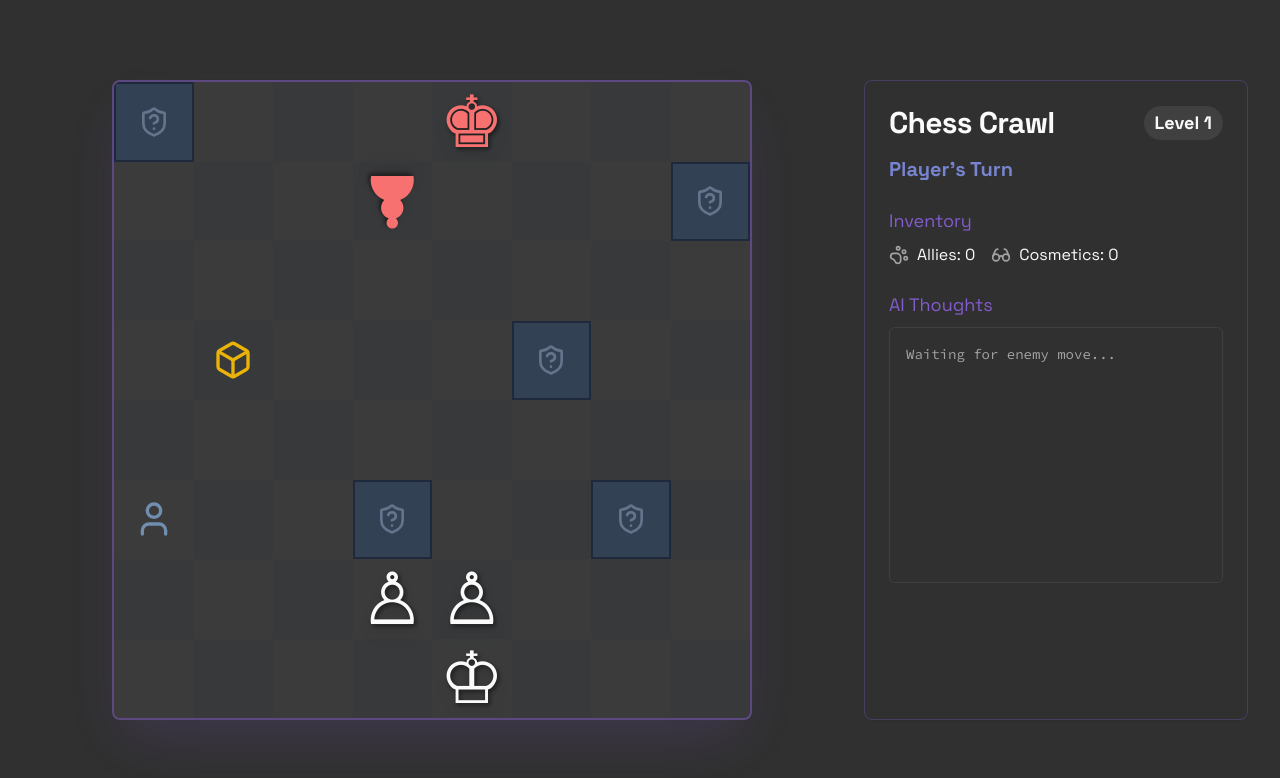
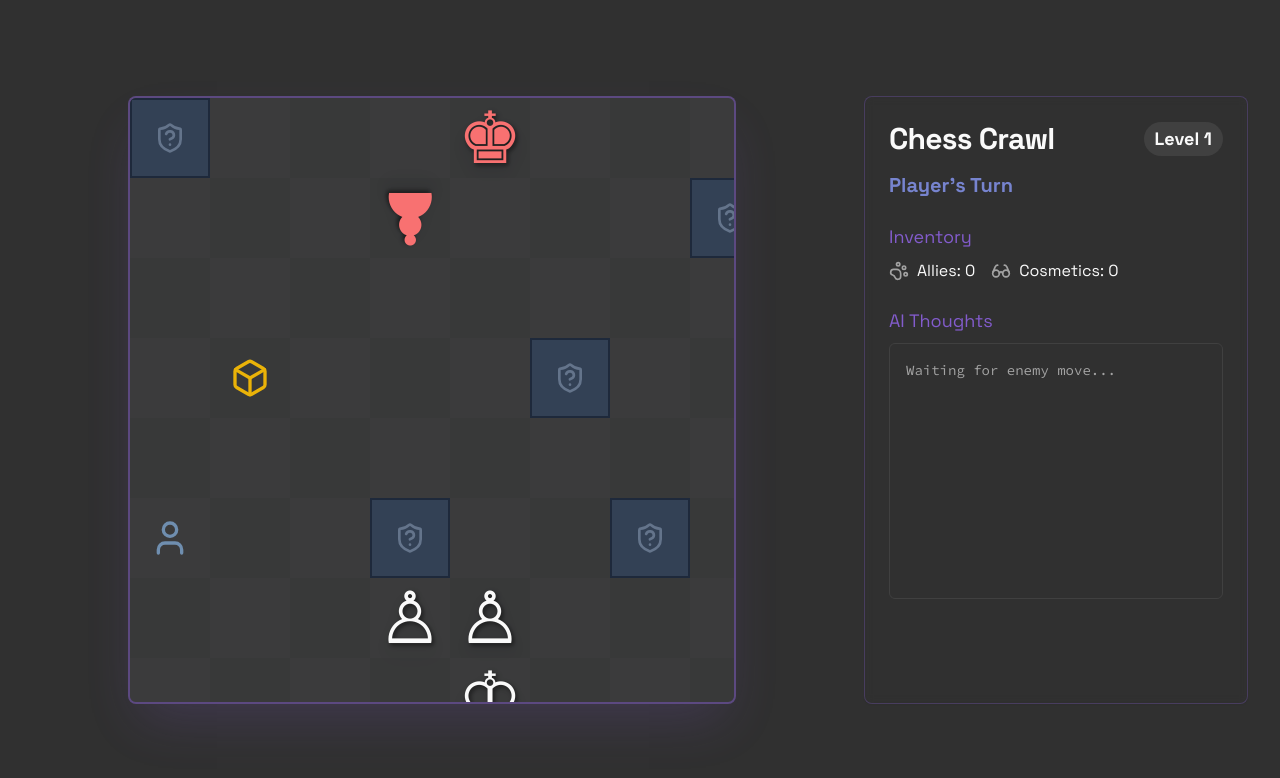
Before and after one commit to denys-experiments/chess-crawl-ai, a Next.js app: page / in a window 1280 px wide. Shown: the top 778 px of the page. Built offline with nearby package versions, Linux system fonts and the light colour scheme.

Commit message:
Currently board sizes are fixed at 8x8. Let's make them vary slightly fr

```diff
--- a/src/app/page.tsx
+++ b/src/app/page.tsx
@@ -1,7 +1,7 @@
 
 "use client";
 
-import { useState, useEffect, useCallback } from 'react';
+import { useState, useEffect, useCallback, useRef } from 'react';
 import type { Piece, Board, Position, PieceType } from '@/types';
 import { GameBoard } from '@/components/game/board';
 import { GameHud } from '@/components/game/hud';
@@ -164,7 +164,7 @@ export default function Home() {
   const movePiece = (from: Position, to: Position) => {
     if (!board) return;
     const newBoard = board.map(row => row.map(tile => tile ? {...tile} : null));
-    const pieceToMove = JSON.parse(JSON.stringify(newBoard[from.y][from.x])) as Piece;
+    const pieceToMove = JSON.parse(JSON.stringify(newBoard[from.y][from.x] as Piece));
     const targetTile = newBoard[to.y][to.x];
 
     let newPieceState: Piece = {
@@ -193,7 +193,7 @@ export default function Home() {
         }
     }
 
-    if (targetTile?.type === 'chest' || (targetTile?.type === 'chest' && isOrthogonalMove)) {
+    if (targetTile?.type === 'chest' || (targetTile?.type === 'chest' && isOrthogonalMove(from, to))) {
       if (pieceToMove.piece === 'Pawn') {
         const newPieceType = getPromotionPiece(level, playerPieces);
         newPieceState = {
@@ -234,12 +234,19 @@ export default function Home() {
     setTurn('enemy');
   };
 
+  function isOrthogonalMove(from: Position, to: Position) {
+    return from.x === to.x || from.y === to.y;
+  }
+
   const checkForAllyRescue = (pos: Position, currentBoard: Board) => {
     const directions = [[-1,-1],[-1,0],[-1,1],[0,-1],[0,1],[1,-1],[1,0],[1,1]];
+    const height = currentBoard.length;
+    const width = currentBoard[0]?.length || 0;
+
     directions.forEach(([dx, dy]) => {
       const nx = pos.x + dx;
       const ny = pos.y + dy;
-      if (nx >= 0 && nx < 8 && ny >= 0 && ny < 8) {
+      if (nx >= 0 && nx < width && ny >= 0 && ny < height) {
         const adjacentTile = currentBoard[ny][nx];
         if (adjacentTile?.type === 'sleeping_ally') {
           const newPieceType = adjacentTile.piece;
@@ -274,6 +281,11 @@ export default function Home() {
 
     const allPossibleMoves: { piece: Piece; move: Position; score: number }[] = [];
     const playerKing = playerPieces.find(p => p.piece === 'King');
+
+    const height = board.length;
+    const width = board[0].length;
+    const widthCenter = (width - 1) / 2;
+    const heightCenter = (height - 1) / 2;
 
     for (const enemy of enemies) {
         const moves = getValidMoves({x: enemy.x, y: enemy.y}, board);
@@ -314,8 +326,9 @@ export default function Home() {
                  }
             }
 
-            const centrality = (4 - Math.abs(move.x - 3.5)) + (4 - Math.abs(move.y - 3.5));
-            score += centrality / 4;
+            const centralityX = (width / 2) - Math.abs(move.x - widthCenter);
+            const centralityY = (height / 2) - Math.abs(move.y - heightCenter);
+            score += (centralityX + centralityY) / 4;
 
             if (enemy.piece === 'King') {
                 score -= 5;
@@ -348,7 +361,7 @@ export default function Home() {
     newPieceState.y = move.y;
 
     if (pieceToMove.piece === 'Pawn') {
-        const isOrthogonalMove = from.x === move.x || from.y === move.y;
+        const isOrthogonal = from.x === move.x || from.y === move.y;
         const currentDirection = pieceToMove.direction || (pieceToMove.color === 'white' ? 'up' : 'down');
         const forwardVector = { 'up': {y: -1}, 'down': {y: 1}, 'left': {x: -1}, 'right': {x: 1} }[currentDirection] as {x?: number, y?: number};
 
@@ -356,7 +369,7 @@ export default function Home() {
             (forwardVector.y !== undefined && move.y === from.y + forwardVector.y && from.x === move.x) ||
             (forwardVector.x !== undefined && move.x === from.x + forwardVector.x && from.y === move.y);
 
-        if (isOrthogonalMove && !isStandardForwardMove) {
+        if (isOrthogonal && !isStandardForwardMove) {
             let newDirection = pieceToMove.direction;
             if (move.x > from.x) newDirection = 'right';
             else if (move.x < from.x) newDirection = 'left';
@@ -371,7 +384,7 @@ export default function Home() {
 
     setBoard(newBoard);
 
-    let reasoning = `Enemy ${pieceToMove.piece} moves to ${String.fromCharCode(97 + move.x)}${8 - move.y}.`;
+    let reasoning = `Enemy ${pieceToMove.piece} moves to column ${move.x + 1}, row ${move.y + 1}.`;
     if (targetTile?.type === 'piece') {
         reasoning += ` Capturing a ${targetTile.piece}.`;
     }
--- a/src/components/game/board.tsx
+++ b/src/components/game/board.tsx
@@ -1,3 +1,5 @@
+
+import { useRef } from 'react';
 import type { Board, Position } from '@/types';
 import { Tile } from './tile';
 
@@ -9,20 +11,85 @@ interface GameBoardProps {
 }
 
 export function GameBoard({ board, onTileClick, selectedPiece, availableMoves }: GameBoardProps) {
+  const containerRef = useRef<HTMLDivElement>(null);
+  const isDraggingRef = useRef(false);
+
+  const handleMouseDown = (e: React.MouseEvent) => {
+    const ele = containerRef.current;
+    if (!ele || e.button !== 0) return;
+
+    isDraggingRef.current = false;
+    ele.style.cursor = 'grabbing';
+
+    const startPos = { x: e.pageX, y: e.pageY };
+    const startScroll = { left: ele.scrollLeft, top: ele.scrollTop };
+
+    const handleMouseMove = (moveEvent: MouseEvent) => {
+      const dx = moveEvent.pageX - startPos.x;
+      const dy = moveEvent.pageY - startPos.y;
+
+      if (Math.abs(dx) > 5 || Math.abs(dy) > 5) {
+        isDraggingRef.current = true;
+      }
+
+      ele.scrollLeft = startScroll.left - dx;
+      ele.scrollTop = startScroll.top - dy;
+    };
+
+    const handleMouseUp = () => {
+      ele.style.cursor = 'grab';
+      window.removeEventListener('mousemove', handleMouseMove);
+      window.removeEventListener('mouseup', handleMouseUp);
+    };
+
+    window.addEventListener('mousemove', handleMouseMove);
+    window.addEventListener('mouseup', handleMouseUp);
+  };
+
+  const handleTileClickWrapper = (x: number, y: number) => {
+      if (!isDraggingRef.current) {
+          onTileClick(x,y);
+      }
+  }
+
+  if (!board || board.length === 0) {
+    return null;
+  }
+
+  const height = board.length;
+  const width = board[0].length;
+  const cellSizeRem = 5;
+
   return (
-    <div className="grid grid-cols-8 grid-rows-8 aspect-square w-full max-w-[calc(100vh-10rem)] bg-gray-500/10 rounded-lg border-2 border-primary/50 shadow-2xl shadow-primary/20 overflow-hidden">
+    <div
+      ref={containerRef}
+      onMouseDown={handleMouseDown}
+      className="w-full max-w-[calc(100vh-12rem)] max-h-[calc(100vh-12rem)] bg-gray-500/10 rounded-lg border-2 border-primary/50 shadow-2xl shadow-primary/20 overflow-auto cursor-grab"
+    >
+      <div
+        className="grid relative"
+        style={{
+          gridTemplateColumns: `repeat(${width}, minmax(0, 1fr))`,
+          gridTemplateRows: `repeat(${height}, minmax(0, 1fr))`,
+          width: `${width * cellSizeRem}rem`,
+          height: `${height * cellSizeRem}rem`,
+          minWidth: '100%',
+          minHeight: '100%',
+        }}
+      >
         {board.map((row, y) =>
           row.map((tile, x) => (
             <Tile
               key={`${x}-${y}`}
               tile={tile}
               position={{ x, y }}
-            onClick={() => onTileClick(x, y)}
+              onClick={() => handleTileClickWrapper(x, y)}
               isSelected={selectedPiece?.x === x && selectedPiece?.y === y}
               isAvailableMove={availableMoves.some(move => move.x === x && move.y === y)}
             />
           ))
         )}
       </div>
+    </div>
   );
 }
--- a/src/lib/game-logic.ts
+++ b/src/lib/game-logic.ts
@@ -3,7 +3,7 @@ import type { Board, Position, Piece, Tile, PieceType } from '@/types';
 
 function getRandomAllyPiece(level: number): PieceType {
   const pieceWeights: { piece: PieceType; weight: number; minLevel: number }[] = [
-    { piece: 'Pawn', weight: 5, minLevel: 1 },
+    { piece: 'Pawn', weight: 8, minLevel: 1 },
     { piece: 'Knight', weight: 4, minLevel: 1 },
     { piece: 'Bishop', weight: 3, minLevel: 2 },
     { piece: 'Rook', weight: 2, minLevel: 4 },
@@ -13,7 +13,7 @@ function getRandomAllyPiece(level: number): PieceType {
   const availablePieces = pieceWeights.filter(p => level >= p.minLevel);
 
   if (availablePieces.length === 0) {
-    return 'Pawn'; // Should not happen with minLevel 1 pieces
+    return 'Pawn';
   }
 
   const totalWeight = availablePieces.reduce((sum, p) => sum + p.weight, 0);
@@ -26,7 +26,7 @@ function getRandomAllyPiece(level: number): PieceType {
     random -= piece.weight;
   }
 
-  return availablePieces[availablePieces.length - 1].piece; // Fallback
+  return availablePieces[availablePieces.length - 1].piece;
 }
 
 function shuffle<T>(array: T[]): T[] {
@@ -40,52 +40,61 @@ function shuffle<T>(array: T[]): T[] {
   return array;
 }
 
+export function initializeBoard(level: number, carryOverPieces: Piece[] = []): Board {
+  const width = Math.min(14, 8 + Math.floor(level / 3) + (level > 2 ? Math.floor(Math.random() * 3) - 1 : 0));
+  const height = Math.min(14, 8 + Math.floor(level / 4) + (level > 4 ? Math.floor(Math.random() * 3) - 1 : 0));
 
-export function initializeBoard(level: number, carryOverPieces: Piece[] = []): Board {
-  const board: Board = Array(8).fill(null).map(() => Array(8).fill(null));
+  const board: Board = Array(height).fill(null).map(() => Array(width).fill(null));
+
+  const kingX = Math.floor(width / 2);
+  const kingY = height - 1;
 
   const carriedOverKing = carryOverPieces.find(p => p.piece === 'King');
   if (carriedOverKing) {
-    board[7][4] = { ...carriedOverKing, x: 4, y: 7 };
+    board[kingY][kingX] = { ...carriedOverKing, x: kingX, y: kingY };
   } else {
-    board[7][4] = { type: 'piece', piece: 'King', color: 'white', x: 4, y: 7, id: `wk-${Date.now()}` };
+    board[kingY][kingX] = { type: 'piece', piece: 'King', color: 'white', x: kingX, y: kingY, id: `wk-${Date.now()}` };
   }
 
   const otherCarryOverPieces = carryOverPieces.filter(p => p.piece !== 'King');
   let placedCount = 0;
-  const startPositions = [[7,3], [7,5], [6,4], [6,3], [6,5]];
+  const startPositions = [
+    [kingY, kingX - 1], [kingY, kingX + 1],
+    [kingY - 1, kingX], [kingY - 1, kingX - 1], [kingY - 1, kingX + 1]
+  ];
+
   otherCarryOverPieces.forEach((piece, index) => {
     if(index < startPositions.length) {
       const [y, x] = startPositions[index];
-      if (!board[y][x]) {
+      if (x >= 0 && x < width && y >= 0 && y < height && !board[y][x]) {
         board[y][x] = {...piece, x, y};
         placedCount++;
       }
     }
   });
 
-
   if (placedCount === 0 && level === 1) {
-    board[6][3] = { type: 'piece', piece: 'Pawn', color: 'white', x: 3, y: 6, id: `wp1-${Date.now()}`, direction: 'up' };
-    board[6][4] = { type: 'piece', piece: 'Pawn', color: 'white', x: 4, y: 6, id: `wp2-${Date.now()}`, direction: 'up' };
+    if(kingX-1 >= 0 && kingY-1 >= 0) board[kingY-1][kingX-1] = { type: 'piece', piece: 'Pawn', color: 'white', x: kingX-1, y: kingY-1, id: `wp1-${Date.now()}`, direction: 'up' };
+    if(kingY-1 >= 0) board[kingY-1][kingX] = { type: 'piece', piece: 'Pawn', color: 'white', x: kingX, y: kingY-1, id: `wp2-${Date.now()}`, direction: 'up' };
   }
 
+  const enemyKingX = Math.floor(width / 2);
+  board[0][enemyKingX] = { type: 'piece', piece: 'King', color: 'black', x: enemyKingX, y: 0, id: `bk-${Date.now()}` };
 
-  board[0][4] = { type: 'piece', piece: 'King', color: 'black', x: 4, y: 0, id: `bk-${Date.now()}` };
-  board[1][3] = { type: 'piece', piece: 'Pawn', color: 'black', x: 3, y: 1, id: `bp1-${Date.now()}`, direction: 'down'};
-  if (level > 1) {
-    board[1][5] = { type: 'piece', piece: 'Pawn', color: 'black', x: 5, y: 1, id: `bp2-${Date.now()}`, direction: 'down'};
+  if (enemyKingX - 1 >= 0) board[1][enemyKingX-1] = { type: 'piece', piece: 'Pawn', color: 'black', x: enemyKingX - 1, y: 1, id: `bp1-${Date.now()}`, direction: 'down'};
+  if (level > 1 && enemyKingX + 1 < width) {
+    board[1][enemyKingX+1] = { type: 'piece', piece: 'Pawn', color: 'black', x: enemyKingX + 1, y: 1, id: `bp2-${Date.now()}`, direction: 'down'};
   }
-  if (level > 2) {
-    board[0][3] = { type: 'piece', piece: 'Knight', color: 'black', x: 3, y: 0, id: `bn1-${Date.now()}`};
+  if (level > 2 && enemyKingX - 1 >= 0) {
+    board[0][enemyKingX-1] = { type: 'piece', piece: 'Knight', color: 'black', x: enemyKingX - 1, y: 0, id: `bn1-${Date.now()}`};
   }
-   if (level > 3) {
-    board[0][5] = { type: 'piece', piece: 'Knight', color: 'black', x: 5, y: 0, id: `bn2-${Date.now()}`};
+   if (level > 3 && enemyKingX + 1 < width) {
+    board[0][enemyKingX+1] = { type: 'piece', piece: 'Knight', color: 'black', x: enemyKingX + 1, y: 0, id: `bn2-${Date.now()}`};
   }
 
   const emptySquares: Position[] = [];
-  for (let y = 0; y < 8; y++) {
-    for (let x = 0; x < 8; x++) {
+  for (let y = 0; y < height; y++) {
+    for (let x = 0; x < width; x++) {
       if (!board[y][x]) {
         emptySquares.push({ x, y });
       }
@@ -94,7 +103,8 @@ export function initializeBoard(level: number, carryOverPieces: Piece[] = []): B
 
   shuffle(emptySquares);
 
-  const numWalls = Math.min(emptySquares.length, Math.max(0, 4 + Math.floor(Math.random() * 3 - 1)));
+  const numSquares = width * height;
+  const numWalls = Math.min(emptySquares.length, Math.max(0, Math.floor(numSquares / 16) + Math.floor(Math.random() * 3 - 1)));
   const numChests = Math.min(emptySquares.length - numWalls, Math.max(0, 1 + Math.floor(level / 3) + Math.floor(Math.random()*2)));
   const numAllies = Math.min(emptySquares.length - numWalls - numChests, Math.max(0, 1 + Math.floor(level / 2)));
 
@@ -119,8 +129,11 @@ export function initializeBoard(level: number, carryOverPieces: Piece[] = []): B
   return board;
 }
 
-function isWithinBoard(x: number, y: number): boolean {
-  return x >= 0 && x < 8 && y >= 0 && y < 8;
+function isWithinBoard(x: number, y: number, board: Board): boolean {
+  const height = board.length;
+  if (height === 0) return false;
+  const width = board[0].length;
+  return x >= 0 && x < width && y >= 0 && y < height;
 }
 
 export function getValidMoves(pos: Position, board: Board): Position[] {
@@ -159,7 +172,7 @@ function getPawnMoves(pos: Position, piece: Piece, board: Board): Position[] {
   }[direction];
 
   const forwardPos = { x: x + forward.x, y: y + forward.y };
-  if (isWithinBoard(forwardPos.x, forwardPos.y)) {
+  if (isWithinBoard(forwardPos.x, forwardPos.y, board)) {
     const target = board[forwardPos.y][forwardPos.x];
     if (!target || target.type === 'chest') {
       moves.push(forwardPos);
@@ -175,7 +188,7 @@ function getPawnMoves(pos: Position, piece: Piece, board: Board): Position[] {
 
   captureDiagonals.forEach(diag => {
     const capturePos = { x: x + diag.x, y: y + diag.y };
-    if (isWithinBoard(capturePos.x, capturePos.y)) {
+    if (isWithinBoard(capturePos.x, capturePos.y, board)) {
       const target = board[capturePos.y][capturePos.x];
       if (target?.type === 'piece' && target.color !== piece.color) {
         moves.push(capturePos);
@@ -194,7 +207,7 @@ function getPawnMoves(pos: Position, piece: Piece, board: Board): Position[] {
     const obstaclePos = { x: x + adj.offset.x, y: y + adj.offset.y };
     let isBlocked = false;
 
-    if (!isWithinBoard(obstaclePos.x, obstaclePos.y)) {
+    if (!isWithinBoard(obstaclePos.x, obstaclePos.y, board)) {
       isBlocked = true;
     } else {
       const obstacle = board[obstaclePos.y][obstaclePos.x];
@@ -205,7 +218,7 @@ function getPawnMoves(pos: Position, piece: Piece, board: Board): Position[] {
 
     if (isBlocked) {
       const movePos = { x: x - adj.offset.x, y: y - adj.offset.y };
-      if (isWithinBoard(movePos.x, movePos.y)) {
+      if (isWithinBoard(movePos.x, movePos.y, board)) {
         const targetTile = board[movePos.y][movePos.x];
         if (!targetTile || targetTile.type === 'chest') {
           if (!moves.some(m => m.x === movePos.x && m.y === movePos.y)) {
@@ -230,7 +243,7 @@ function getKnightMoves(pos: Position, piece: Piece, board: Board): Position[] {
     offsets.forEach(([dx, dy]) => {
         const newX = x + dx;
         const newY = y + dy;
-        if(isWithinBoard(newX, newY)) {
+        if(isWithinBoard(newX, newY, board)) {
             const target = board[newY][newX];
             if (!target) {
                 moves.push({x: newX, y: newY});
@@ -259,7 +272,7 @@ function getKingMoves(pos: Position, piece: Piece, board: Board): Position[] {
     offsets.forEach(([dx, dy]) => {
         const newX = x + dx;
         const newY = y + dy;
-        if(isWithinBoard(newX, newY)) {
+        if(isWithinBoard(newX, newY, board)) {
             const target = board[newY][newX];
              if (!target) {
                 moves.push({x: newX, y: newY});
@@ -277,7 +290,6 @@ function getKingMoves(pos: Position, piece: Piece, board: Board): Position[] {
     return moves;
 }
 
-
 function getSlidingMoves(pos: Position, piece: Piece, board: Board, directions: number[][]): Position[] {
   const moves: Position[] = [];
   const { x, y } = pos;
@@ -286,7 +298,7 @@ function getSlidingMoves(pos: Position, piece: Piece, board: Board, directions:
     let currentX = x + dx;
     let currentY = y + dy;
 
-    while (isWithinBoard(currentX, currentY)) {
+    while (isWithinBoard(currentX, currentY, board)) {
       const target = board[currentY][currentX];
       if (target) {
         if (target.type === 'wall' || target.type === 'sleeping_ally') {
@@ -311,53 +323,3 @@ function getSlidingMoves(pos: Position, piece: Piece, board: Board, directions:
 
   return moves;
 }
-
-export function calculateSimpleEnemyMove(enemy: Piece, board: Board, playerPieces: Piece[]): Position | null {
-  const availableMoves = getValidMoves({ x: enemy.x, y: enemy.y }, board);
-  if (availableMoves.length === 0) return null;
-
-  const validMoves = availableMoves.filter(move => {
-    const targetTile = board[move.y][move.x];
-    return targetTile?.type !== 'chest' && targetTile?.type !== 'sleeping_ally';
-  });
-
-  if (validMoves.length === 0) return null;
-
-  const captureMoves = validMoves.filter(move => {
-    const targetTile = board[move.y][move.x];
-    return targetTile?.type === 'piece' && targetTile.color === 'white';
-  });
-
-  if (captureMoves.length > 0) {
-    return captureMoves[0];
-  }
-
-  if (playerPieces.length > 0) {
-    let closestPlayerPiece: Piece | null = null;
-    let minDistanceToPlayer = Infinity;
-
-    for (const playerPiece of playerPieces) {
-      const distance = Math.abs(playerPiece.x - enemy.x) + Math.abs(playerPiece.y - enemy.y);
-      if (distance < minDistanceToPlayer) {
-        minDistanceToPlayer = distance;
-        closestPlayerPiece = playerPiece;
-      }
-    }
-
-    if (closestPlayerPiece) {
-        let bestMove: Position | null = null;
-        let minDistanceToClosestPlayer = Infinity;
-
-        for (const move of validMoves) {
-            const distance = Math.abs(move.x - closestPlayerPiece.x) + Math.abs(move.y - closestPlayerPiece.y);
-            if (distance < minDistanceToClosestPlayer) {
-                minDistanceToClosestPlayer = distance;
-                bestMove = move;
-            }
-        }
-        if (bestMove) return bestMove;
-    }
-  }
-
-  return validMoves[Math.floor(Math.random() * validMoves.length)];
-}
```
Lines whose indentation alone changed are shown as unchanged.
